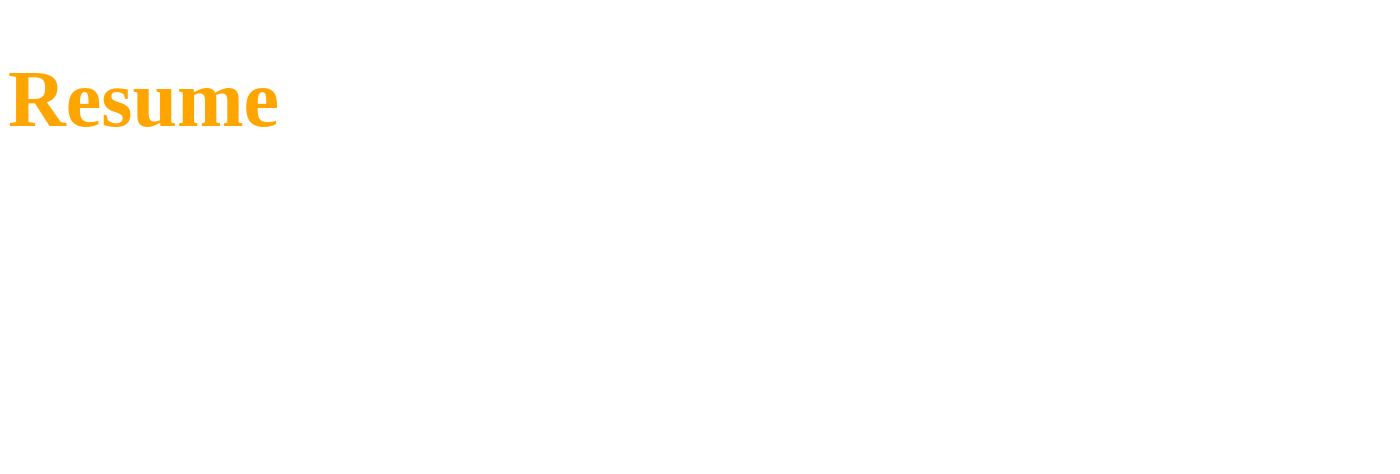
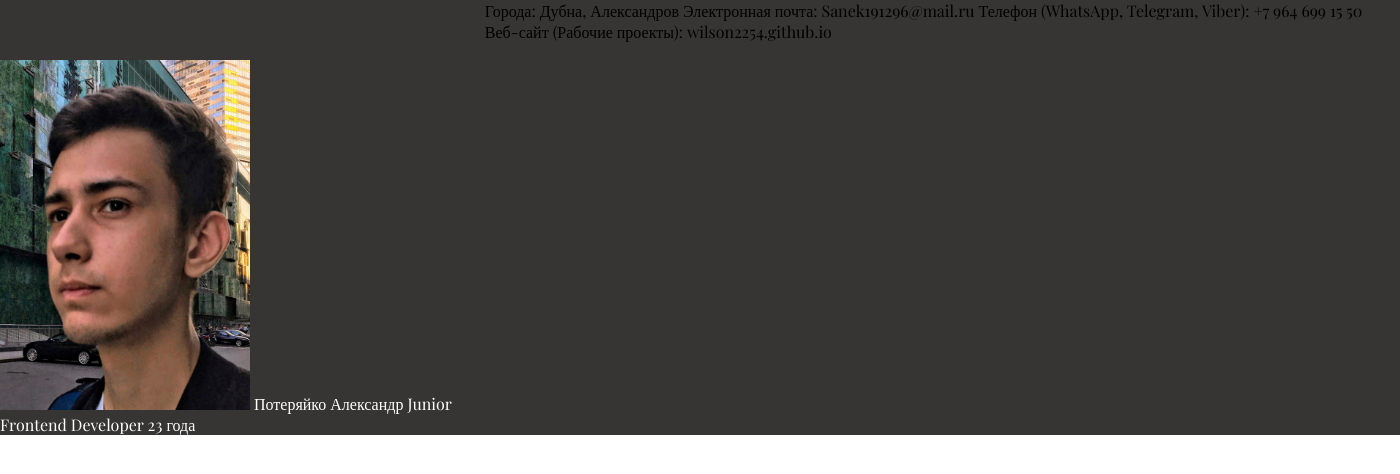
Before and after one commit to Wilson2254/ScssResumePage, a website: page index.html in a window 1280 px wide. Shown: the whole page, 1400 px wide, since content can reach past the window. Drawn offline with nearby package versions, Linux system fonts and the light colour scheme.

Commit message:
add info

```diff
--- a/index.html
+++ b/index.html
@@ -5,11 +5,22 @@
     <meta charset="UTF-8">
     <meta name="viewport" content="width=device-width, initial-scale=1.0">
     <link rel="stylesheet" href="css/style.css">
+    <link href="https://fonts.googleapis.com/css2?family=Playfair+Display&display=swap" rel="stylesheet">
     <title>Resume</title>
 </head>
 
 <body>
-    <h1 class="test">Resume</h1>
+    <header>
+        <div class="info">
+            <div class="info__left">
+                <img src="./FullSizeRender-1_photos_v2_x2.jpg" alt="Photo" class="info__left_size"> Потеряйко Александр Junior Frontend Developer 23 года
+            </div>
+            <div class="info__right">
+                Города: Дубна, Александров Электронная почта: Sanek191296@mail.ru Телефон (WhatsApp, Telegram, Viber): +7 964 699 15 50 Веб-сайт (Рабочие проекты): wilson2254.github.io
+            </div>
+        </div>
+    </header>
+    <main></main>
 </body>
 
 </html>
--- a/scss/style.scss
+++ b/scss/style.scss
@@ -1,4 +1,24 @@
-.test {
-    font-size: 80px;
-    color: orange;
+* {
+    font-family: 'Playfair Display', serif;
+    margin: 0;
+    padding: 0;
 }
+
+body {
+    width: 1400px;
+    display: flex;
+}
+
+.info {
+    display: flex;
+    justify-content: space-between;
+    background-color: #373434;
+    .info__left {
+        color: white;
+        .info__left_size {
+            width: 250px;
+            height: 350px;
+            margin-top: 60px;
+        }
+    }
+}
```
Also changed, not shown: FullSizeRender-1_photos_v2_x2.jpg (added), css/style.css.
